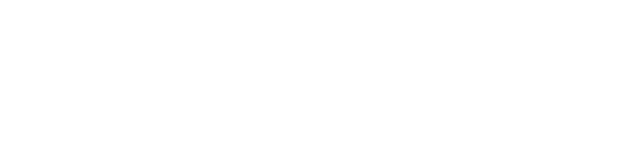
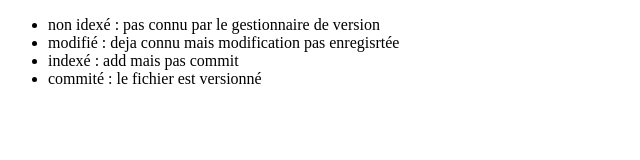
Before and after one commit to thomas95270/test, a plain HTML site: page index.html in a window 1280 px wide. Shown: the whole page, without its empty margins (0-640 px from the left). Drawn offline with Linux system fonts and the light colour scheme.

Commit message:
3eme version

```diff
--- a/index.html
+++ b/index.html
@@ -6,5 +6,12 @@
 		<meta name="viewport" content="width=device-width, initial-scale=1.0" />
 		<title>Document</title>
 	</head>
-	<body></body>
+	<body>
+		<ul>
+			<li>non idexé : pas connu par le gestionnaire de version</li>
+			<li>modifié : deja connu mais modification pas enregisrtée</li>
+			<li>indexé : add mais pas commit</li>
+			<li>commité : le fichier est versionné</li>
+		</ul>
+	</body>
 </html>
```
Also changed, not shown: p.html (added).
